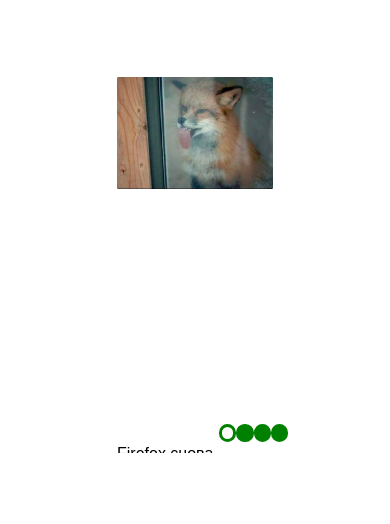
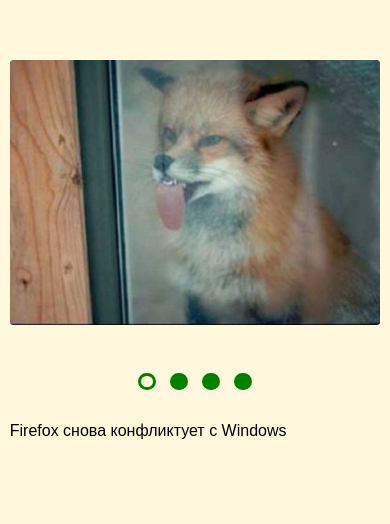
Before and after one commit to AnatoliyIliev/cssMemSlider, a plain HTML site: page cssMemSlider/index.html in a window 390 px wide. Shown: the part 157-681 px from the top of the page. Drawn offline with Linux system fonts and the light colour scheme.

Commit message:
feat: responsive and mobile version on Sun-May-15 2022: 7:51:56 PM

```diff
--- a/cssMemSlider/style.css
+++ b/cssMemSlider/style.css
@@ -3,6 +3,7 @@ body {
   height: 100%;
   margin: 0;
   font-family: sans-serif;
+  background-color: #FFF8DC;
 }
 
 ul{
@@ -16,8 +17,8 @@ ul{
   height: 100vh;
 
   display: grid;
-  grid-template-columns: 30% 10%;
-  grid-template-rows: 20em 1em 2.5em;
+  grid-template-columns: 23em 10em;
+  grid-template-rows: auto 2% 7%;
   align-content: center;
   justify-content: center;
 }
@@ -91,12 +92,13 @@ input {
   outline: 0;
   height: 0.7rem;
   width: 0.7rem;
-  transition: all 0.3s ease-in-out;
+  transition: all 0.4s ease-in-out;
 }
 
 .slider-link:hover .control{
   border: 0.2rem solid tomato;
   background-color: tomato;
+  transition: all 0.4s ease-in-out;
 }
 
 #slide-1:checked  ~ .slider-nav > .slide-1 > .control,
@@ -132,3 +134,28 @@ input {
 #slide-4:checked ~ .slider-text > .text-4 {
   transform: translateY(-345%);
 }
+
+
+@media (max-width: 35em) {
+  .container {
+    grid-template-columns: 70vw 25vw;
+  }
+}
+
+@media (max-width: 25em) {
+  .container {
+    grid-template-rows: auto 2% 7% 7%;
+  }
+
+  .slider-text {
+    grid-column: span 2;
+    grid-row: 4 / 5;
+    overflow: hidden;
+    align-items: center;
+  }
+
+  .slider-nav{
+    grid-column: span 2;
+    grid-row: 3 / 4;
+  }
+}
```
Also changed, not shown: cssMemSlider/index.html (line endings or trailing spaces).
